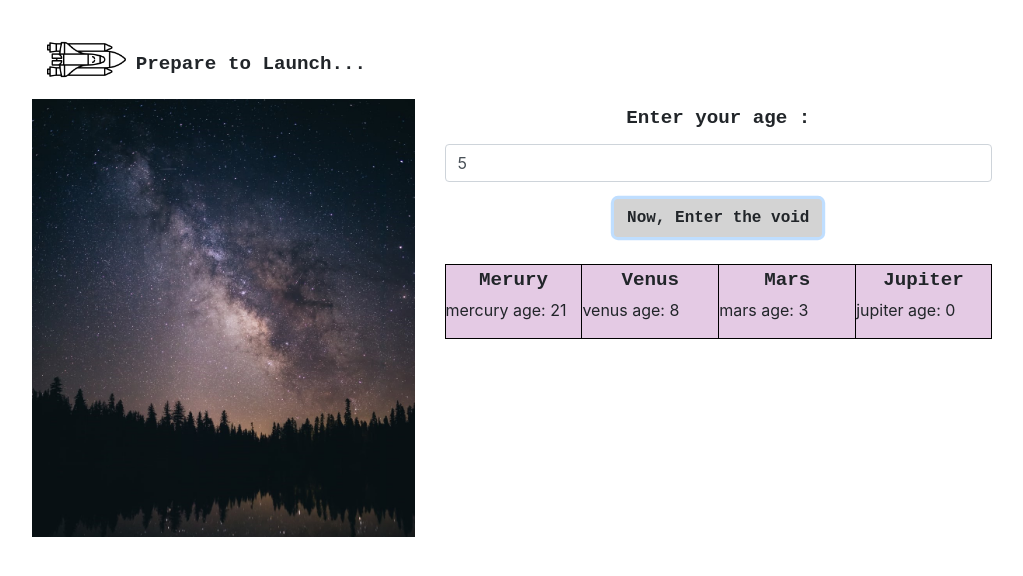
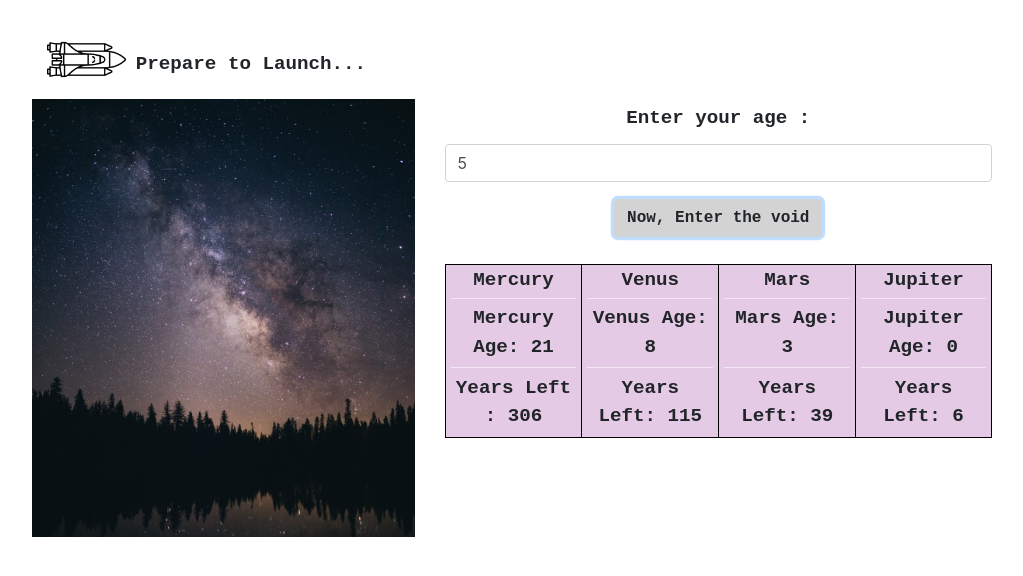
Before and after one commit to joey3001/testGhPages, a website built with webpack: page src/index.html in a window 1280 px wide. Both pictures are taken after typing "5" into the empty fields and a click on the button "Now, Enter the void". Shown: the whole page, without its empty margins (128-1151 px from the left). Built offline with nearby package versions, Linux system fonts and the light colour scheme.

Commit message:
Add more custom styling

```diff
--- a/src/css/styles.css
+++ b/src/css/styles.css
@@ -70,3 +70,16 @@
   font-weight: bold;
   background-color: lightgrey;
 }
+
+#mercury, #venus, #mars, #jupiter, #mercuryTimeLeft, #venusTimeLeft, #marsTimeLeft, #jupiterTimeLeft {
+  font-weight: bold;
+  font-size: 120%;
+  text-align: center;
+  font-family: monospace;
+  text-align: center;
+  border-top: 1px solid rgba(255,255,255,.55);
+  margin-right: 5px;
+  margin-left: 5px;
+  margin-bottom: 4%;
+  padding-top: 4%
+}
--- a/src/index.html
+++ b/src/index.html
@@ -20,20 +20,24 @@
           <button class="btn">Now, Enter the void</button>
         </form>
         <div class = "columnbox1">
-          <p class = "bold">Merury</p>
+          <p class = "bold">Mercury</p>
           <p id="mercury"></p>
+          <p id="mercuryTimeLeft"></p>
         </div>
         <div class = "columnbox1">
           <p class = "bold">Venus</p>
           <p id="venus"></p>
+          <p id="venusTimeLeft"></p>
         </div>
         <div class = "columnbox1">
           <p class = "bold">Mars</p>
           <p id="mars"></p>
+          <p id="marsTimeLeft"></p>
         </div>
         <div class = "columnbox2">
           <p class = "bold">Jupiter</p>
           <p id="jupiter"></p>
+          <p id="jupiterTimeLeft"></p>
         </div>
       </div>
     </div>
--- a/src/main.js
+++ b/src/main.js
@@ -16,10 +16,14 @@ $('#calculator').submit(function(event) {
   newAge.remainingVenusYears();
   newAge.remainingMarsYears();
   newAge.remainingJupiterYears();
-  $('#mercury').text('mercury age: ' + newAge.mercuryAge.toFixed());
-  $('#mars').text('mars age: ' + newAge.marsAge.toFixed());
-  $('#venus').text('venus age: ' + newAge.venusAge.toFixed());
-  $('#jupiter').text('jupiter age: ' + newAge.jupiterAge.toFixed());
+  $('#mercury').text('Mercury Age: ' + newAge.mercuryAge.toFixed());
+  $('#mercuryTimeLeft').text('Years Left : ' + newAge.remainingMercuryTime.toFixed());
+  $('#mars').text('Mars Age: ' + newAge.marsAge.toFixed());
+  $('#marsTimeLeft').text('Years Left: ' + newAge.remainingMarsTime.toFixed());
+  $('#venus').text('Venus Age: ' + newAge.venusAge.toFixed());
+  $('#venusTimeLeft').text('Years Left: ' + newAge.remainingVenusTime.toFixed());
+  $('#jupiter').text('Jupiter Age: ' + newAge.jupiterAge.toFixed());
+  $('#jupiterTimeLeft').text('Years Left: ' + newAge.remainingJupiterTime.toFixed());
   $('.columnbox1').fadeIn("slow");
   $('.columnbox2').fadeIn("slow");
 });
```
